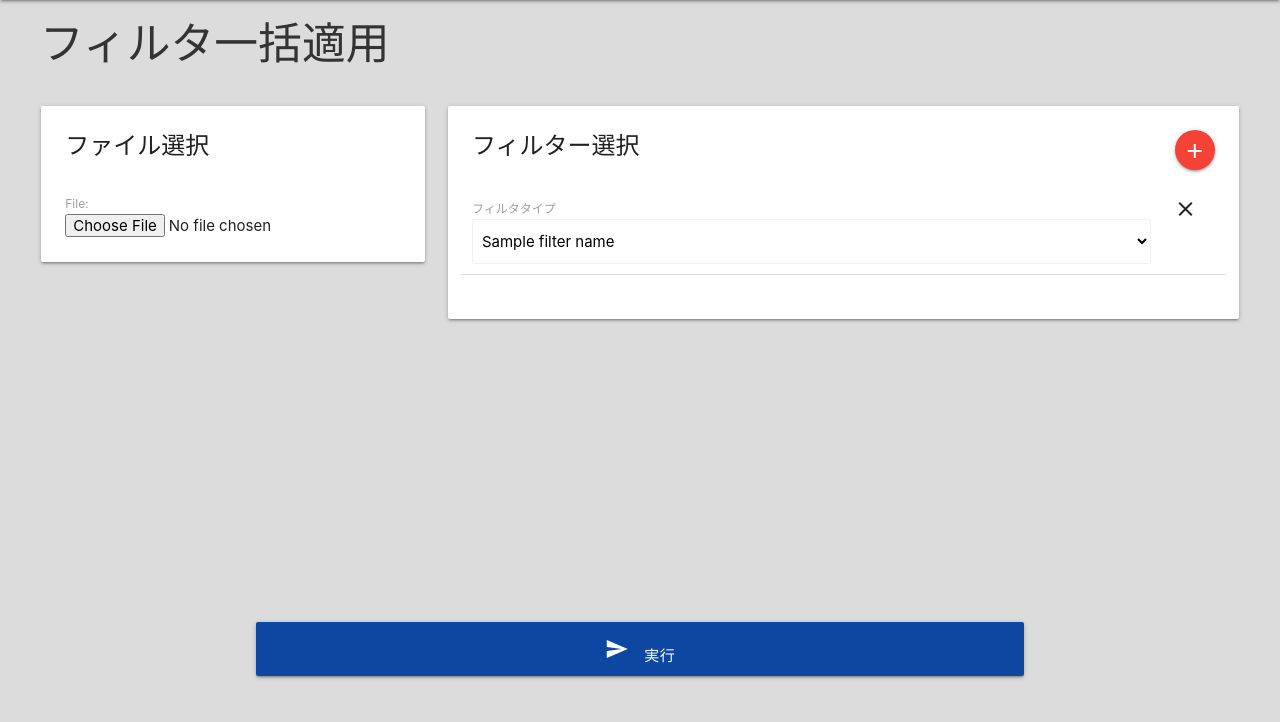
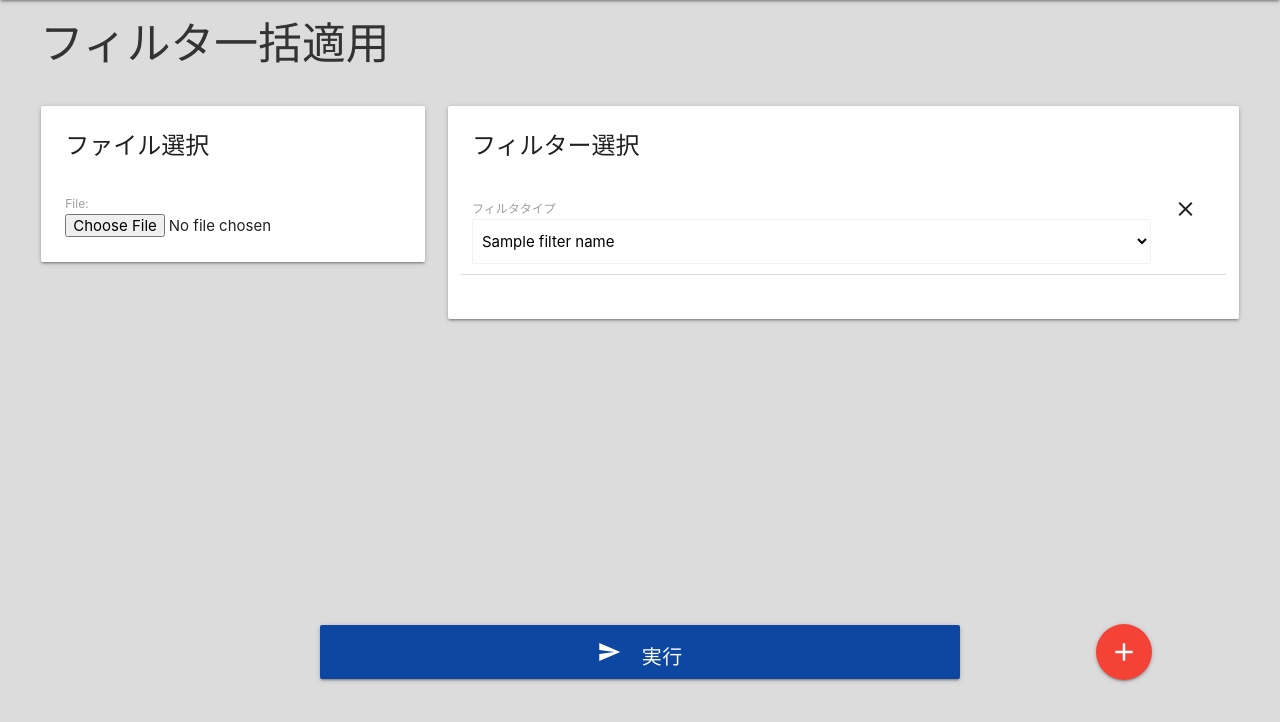
Before and after one commit to pei223/ImageProcessingTools, a Django app: template image_processing/templates/filter_page.html in a window 1280 px wide. Shown: the part 64-786 px from the top of the page. Run offline with Django 3.2, Linux system fonts and the light colour scheme; tables that the repository leaves empty hold one stand-in row (values such as "Sample post"); the template is opened without the code that fills it: values that come from a table or form of the project are taken from there, most other values are stand-ins (such as "Sample title", 1, 10 or a date in 2020); grey boxes marked "Sample" are stand-in pictures.

Commit message:
UI修正・不具合修正

```diff
--- a/image_processing/static/css/app.css
+++ b/image_processing/static/css/app.css
@@ -21,13 +21,6 @@
   border-top: 30px solid black;
 }
 
-.filter-submit {
-    width: 60%;
-    position: fixed;
-    bottom: 5%;
-    right: 20%;
-}
-
 html {
   overflow-y: auto;
 }
--- a/image_processing/static/css/filter_page.css
+++ b/image_processing/static/css/filter_page.css
@@ -39,3 +39,21 @@
 .down-arrow {
     font-size: 50px;
 }
+
+.bottom-button-area {
+    position: fixed;
+    bottom: 8%;
+}
+
+.filter-submit {
+    position: fixed;
+    width: 50%;
+    right: 25%;
+}
+
+.add-filter-button {
+    position: fixed;
+    right: 10%;
+    vertical-align: middle;
+    vertical-align: middle;
+}
--- a/image_processing/templates/filter_page.html
+++ b/image_processing/templates/filter_page.html
@@ -53,11 +53,7 @@
         <div class="col s12 m8">
             <div class="card">
                 <div class="card-content">
-                    <span class="card-title" style="margin-bottom: 30px;">フィルター選択
-                                        <a class="btn-floating waves-effect waves-light red right"
-                                           onclick="addFilter()" style="display: block"><i
-                                                class="material-icons"
-                                                style="vertical-align: middle;">add</i></a></span>
+                    <span class="card-title" style="margin-bottom: 30px;">フィルター選択</span>
 
                     {% if error_message_list %}
                     <div style="margin-bottom: 30px;">
@@ -117,11 +113,13 @@
         </div>
     </div>
 
-    <div class="row center filter-submit">
-        <button class="btn waves-effect waves-light btn-large center-align blue darken-4" style="width: 100%"
-                type="submit">
-            <i class="material-icons">send</i>　実行
-        </button>
+    <div class="row bottom-button-area valign-wrapper" style="vertical-align: middle;">
+        <button class="btn waves-effect waves-light btn-large center-align blue darken-4 filter-submit"
+                type="submit"><span style="font-size: 20px;"><i class="material-icons">send</i>　実行</span></button>
+        <a class="btn-floating waves-effect waves-light red add-filter-button btn-large"
+           onclick="addFilter()"><i
+                class="material-icons large"
+                style="vertical-align: middle; font-size: 30px;">add</i></a>
     </div>
 </form>
 <div class="collection-item row {% if is_chain %}chain-filter-form{% else %}filter-form{% endif %}" style="display: none;" id="filter-form-base">
@@ -167,7 +165,7 @@ function addFilter() {
     clonedForm.children('.filter-args').eq(0).css('display', 'block')
 
     $('.filter-form-list').append(clonedForm);
-    $('.filter-form-list').animate({scrollTop:10000}, "slow");
+    $('html').animate({scrollTop:10000}, "slow");
 }
 
 function deleteFilter(filterForm) {
--- a/image_processing/views/filter_page.py
+++ b/image_processing/views/filter_page.py
@@ -36,7 +36,7 @@ def get_filter_and_error_message(filter_type: str, post, i: int, is_batch: bool
                                                post.getlist("sobel-kind")[i])
         if error_message != "":
             return None, error_message
-        return SobelFilter(int(post.getlist("gauss-kernel-size")[i]), int(post.getlist("sobel-kind")[i])), ""
+        return SobelFilter(int(post.getlist("sobel-kernel-size")[i]), int(post.getlist("sobel-kind")[i])), ""
 
     elif filter_type == "4":
         error_message = LaplacianFilter.validation(post.getlist("laplacian-kernel-size")[i])
```
